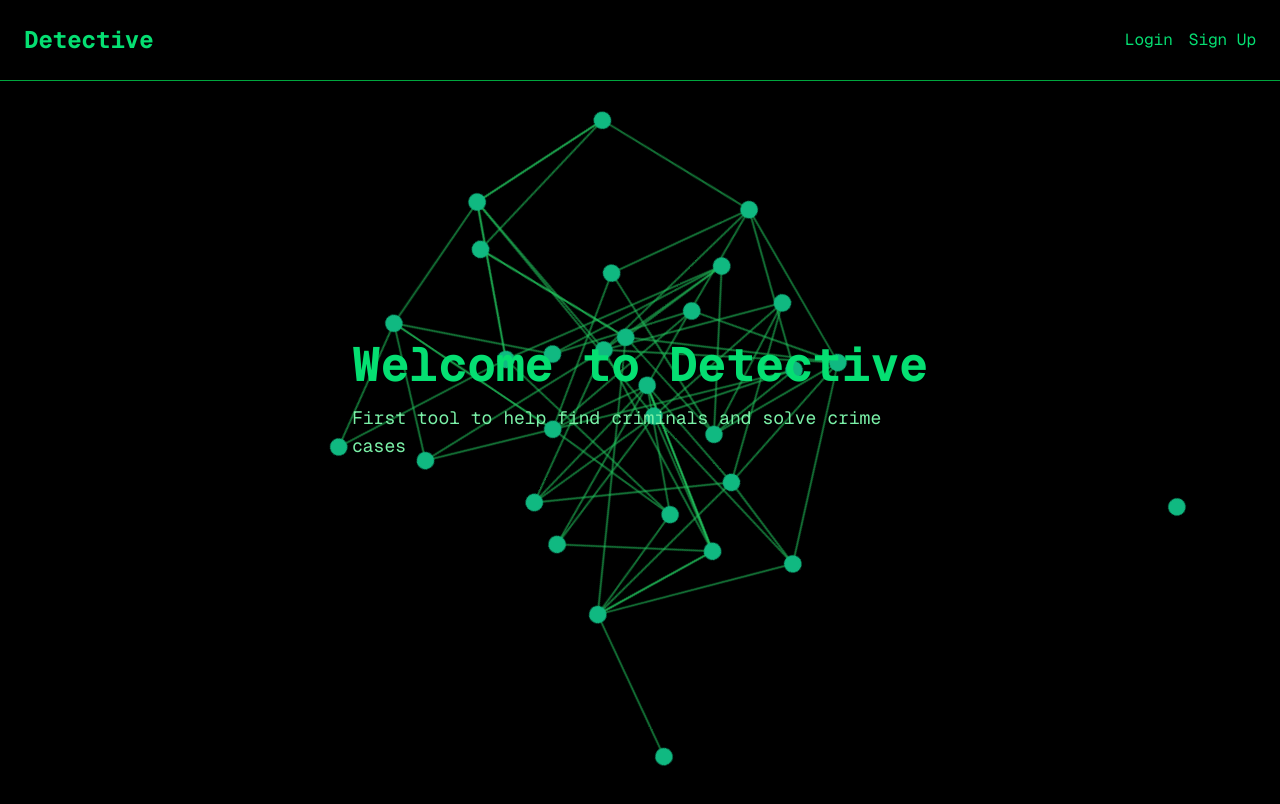
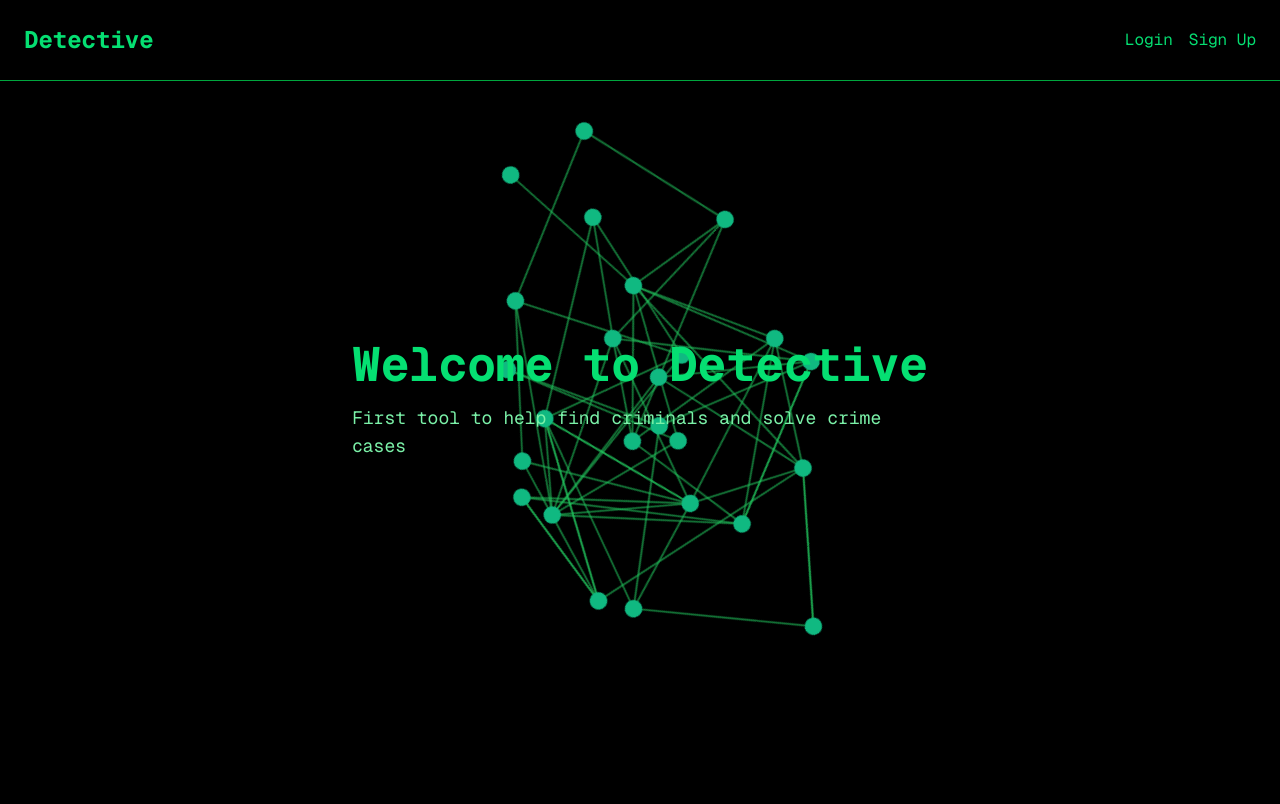
Before and after one commit to S1M0NTheFirst/detective, a Next.js app: page / in a window 1280 px wide. Shown: the top 804 px of the page. Built offline with nearby package versions, Linux system fonts and the light colour scheme.

Commit message:
fix: adjust neural network node count and improve z-index for UI elements

```diff
--- a/src/app/page.tsx
+++ b/src/app/page.tsx
@@ -16,7 +16,7 @@ const NeuralNetViz: React.FC<{ width: number; height: number }> = ({ width, heig
   const svgRef = useRef<SVGSVGElement | null>(null);
 
   const { nodes, links } = useMemo(() => {
-    const N = 30;
+    const N = 25;
     const nodes = Array.from({ length: N }, (_, i) => ({ id: i }));
     const links: { source: number; target: number }[] = [];
     for (let i = 0; i < N * 2.5; i++) {
@@ -87,9 +87,9 @@ export default function HomePage() {
   return (
     <div className="w-full h-full bg-black text-green-400 font-mono relative overflow-y-auto">
       {/* Section 1: Hero with neural background */}
-      <section className="relative w-full h-screen overflow-hidden">
+      <section className="relative w-full h-screen overflow-hidden z-40">
         {size.width > 0 && <NeuralNetViz width={size.width} height={size.height} />}
-        <nav className="flex justify-between items-center p-6 border-b border-green-600 relative z-10">
+        <nav className="flex justify-between items-center p-6 border-b border-green-600 relative z-50">
           <h1 className="text-2xl font-bold">Detective</h1>
           <div className="space-x-4">
             <Link href="/auth/login" className="hover:text-white transition">
@@ -107,7 +107,6 @@ export default function HomePage() {
           </p>
         </div>
       </section>
-
       <section className="relative w-full h-screen overflow-hidden flex justify-center items-center">
         <div className='w-[100rem] rounded-2xl flex justify-center'>
           <video
--- a/src/app/search/page.tsx
+++ b/src/app/search/page.tsx
@@ -79,7 +79,6 @@ export default function SearchPage() {
 
   return (
     <>
-      {/* Load Google Maps JavaScript API */}
       <Script
         src={`https://maps.googleapis.com/maps/api/js?key=${googleMapsApiKey}`}
         strategy="beforeInteractive"
```
